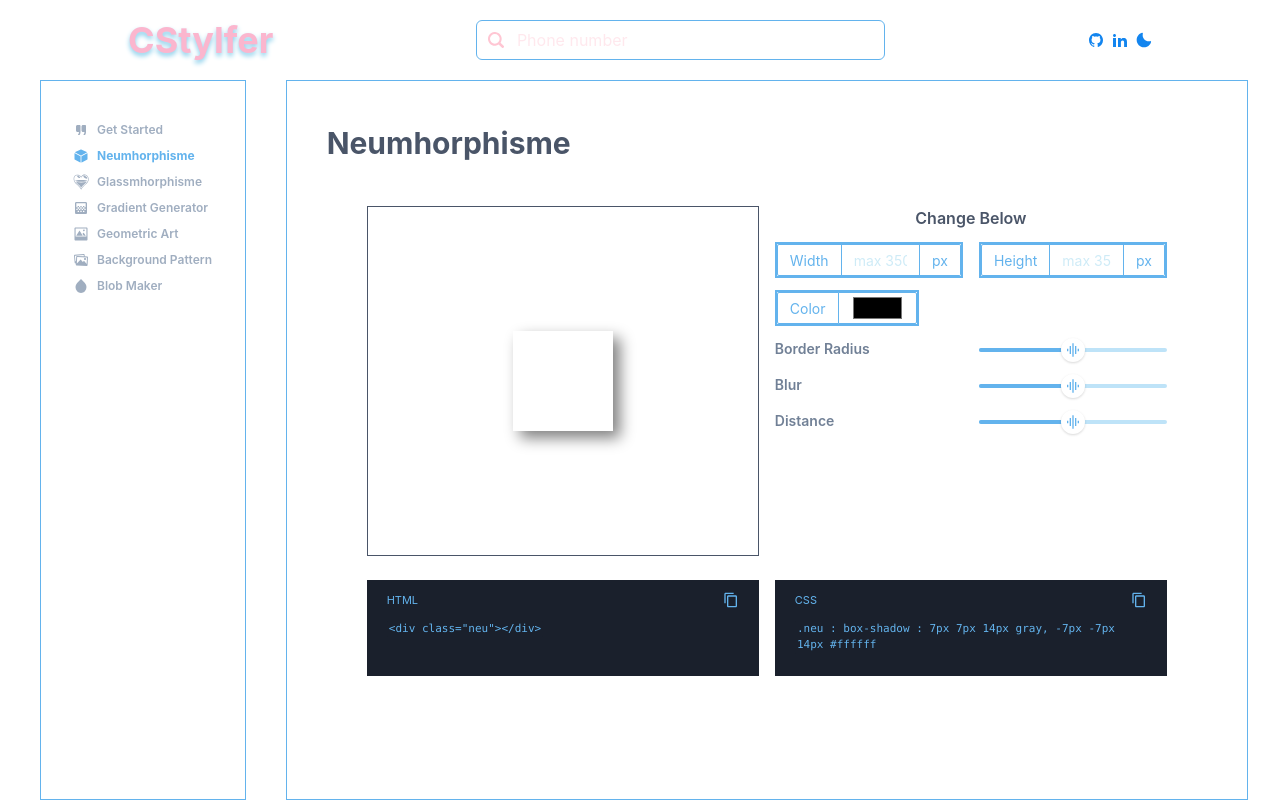
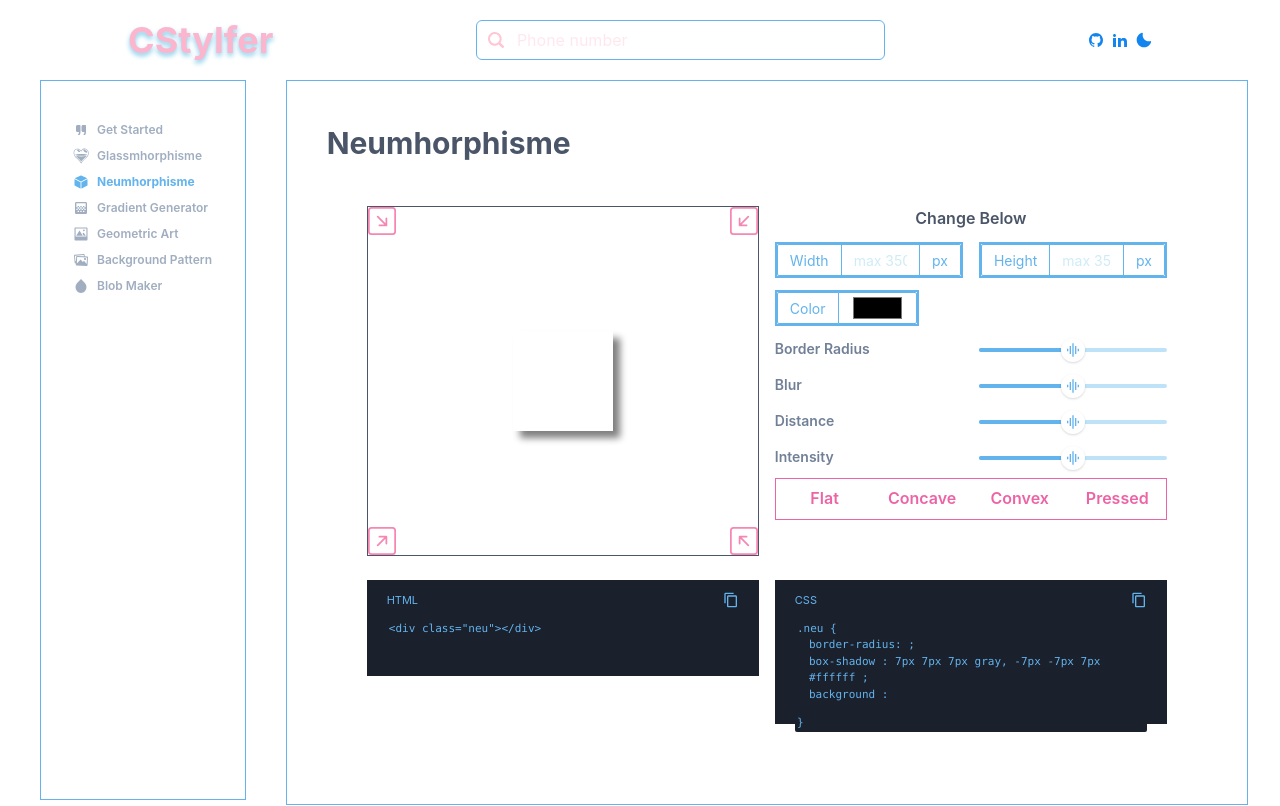
Before and after one commit to Novalia9517/CSTYLFER, a React (Vite) app: page /neu in a window 1280 px wide. Shown: the top 806 px of the page. Built offline with nearby package versions, Linux system fonts and the light colour scheme.

Commit message:
Neumhorphisme

```diff
--- a/src/Components/SideBard.jsx
+++ b/src/Components/SideBard.jsx
@@ -18,14 +18,14 @@ const SideBard = () => {
             link : '/get-started'
         },
         {
+            title : 'Glassmhorphisme',
+            icon : GiGlassHeart,
+            link : '/glass'
+        },
+        {
             title : 'Neumhorphisme',
             icon : IoIosCube,
             link : '/neu'
-        },
-        {
-            title : 'Glassmhorphisme',
-            icon : GiGlassHeart,
-            link : '/glass'
         },
         {
             title : 'Gradient Generator',
--- a/src/Pages/Neumhorphisme.jsx
+++ b/src/Pages/Neumhorphisme.jsx
@@ -8,44 +8,143 @@ import { Text,
           InputLeftAddon,
           InputRightAddon,
           Icon,
-          Code
+          Code,
+          HStack,
+          Button,
+          flatten
     } from '@chakra-ui/react'
 import React from 'react'
 import { useState } from 'react'
 import Layout from '../Components/Layout'
 import { MdContentCopy } from 'react-icons/md'
 import CustomSlider from '../Components/CustomSlider'
+import {BsArrowUpLeftSquare} from 'react-icons/bs'
+import { useEffect } from 'react'
 
 const Neumhorphisme = () => {
     const [width, setWidth] = useState(100)
     const [height, setHeight] = useState(100)
     const [borderRadius, setBorderRadius] = useState('')
-    const [shadowX, setShadowX] = useState('')
-    const [shadowY, setShadowY] = useState('')
     const [distance, setDistance] = useState(7)
     const [blur, setBlur] = useState(7)
     const [transparancy, setTransparancy] = useState('')
-    const [color, setColor] = useState(`white`)
-    const neu = `${distance}px ${distance}px ${distance*2}px gray, -${distance}px -${distance}px ${distance * 2}px #ffffff`
+    const [intensity, setIntensity] = useState()
+    const [linear, setLinear] = useState(false)
+    const [color, setColor] = useState(`#ffffff`)
+    const [backGround, setBackground] = useState()
+    const [backGroundImage, setBackgroundImage] = useState()
+    const [inset, setInset] = useState(false)
+    const [neu,setNeu] = useState(`${distance}px ${distance}px ${blur}px gray, -${distance}px -${distance}px ${blur}px #ffffff`)
 
+    const DistanceChange  = (e) => {
+      setDistance(e)
+      setBlur( e * 2)
+    }
+    const AllDirections = {
+      TopLeft : `${inset ? 'inset' : ''} ${distance}px ${distance}px ${blur}px gray, ${inset ? 'inset' : ''} -${distance}px -${distance}px ${blur}px #ffffff`,
+      TopRight : `${inset ? 'inset' : ''} -${distance}px ${distance}px ${blur}px gray, ${inset ? 'inset' : ''} ${distance}px -${distance}px ${blur}px #ffffff`,
+      BottomLeft : `${inset ? 'inset' : ''} ${distance}px -${distance}px ${blur}px gray, ${inset ? 'inset' : ''} -${distance}px ${distance}px ${blur}px #ffffff`,
+      BottomRight : `${inset ? 'inset' : ''} -${distance}px -${distance}px ${blur}px gray, ${inset ? 'inset' : ''} ${distance}px ${distance}px ${blur}px #ffffff`
+    }
+
+    const onDirectionChange = (value) => {
+      setNeu(AllDirections[value])
+      console.log(neu)
+    }
+
+    const onChooseType = (value) =>{
+      if(value == 'flat'){
+        setBackground(color)
+        setInset(false)
+        setLinear(false)
+      }else if(value == 'pressed'){
+        setBackground(color)
+        setInset(true)
+        setLinear(false)
+      }else{
         console.log(color)
+        const red = parseInt(color.substr(1,2), 16)
+        const green = parseInt(color.substr(3,2), 16)
+        const blue = parseInt(color.substr(5,2), 16)
+        let rgb1 = `#` + `${(Math.ceil(red * 1.2)).toString(16)}` + `${(Math.ceil(green * 1.2)).toString(16)}` + `${Math.ceil((blue * 1.2)).toString(16)}`
+        let rgb2 = `#` + `${(Math.ceil(red * 0.8)).toString(16)}` + `${(Math.ceil(green * 0.8)).toString(16)}` + `${Math.ceil((blue * 0.8)).toString(16)}`
+        console.log(rgb1, rgb2)
+        if(value == 'concave'){
+        setBackgroundImage(`linear-gradient(280deg, ${rgb1}, ${rgb2});`)
+        setInset(false)
+        setLinear(true)
+        }else{
+        setBackgroundImage(`linear-gradient(315deg, ${rgb2}, ${rgb1});`)
+        setInset(false)
+        setLinear(true)
+        }
+      }
+    }
+    // console.log(backGround)
+    // console.log(backGroundImage)
+    // console.log(inset)
+    // console.log(color)
+
+    useEffect(() => {
+    },[backGround, backGroundImage, inset, linear])
   return (
    <Layout>
     <Text fontSize={'3xl'} fontWeight='bold'>Neumhorphisme</Text>
     <Box w='100%' p={10}>
-        <Grid templateColumns={'repeat(2, 1fr)'} gap={4}>
+        <Grid templateColumns={'repeat(2, 1fr)'} gap={4} >
             <GridItem
               w={'100%'} h='350px'
-              bg={`${color}`} border='1px'
+              position={'relative'}
+              bg={`${color}`}
+              backgroundImage={linear ? `${backGroundImage}` : ``}
+              border='1px'
               display='flex'
               justifyContent={'center'}
               alignItems='center'>
                 <Box
                   w={`${width}px`} h={`${height}px`}
                   bg={`${color}`}
+                  backgroundImage={linear ? `${backGroundImage}` : ``}
                   borderRadius={`${borderRadius}%`}
-                  boxShadow={`${distance}px ${distance}px ${distance*2}px gray, -${distance}px -${distance}px ${distance * 2}px #ffffff`}>
+                  boxShadow={`${neu}`}>
                 </Box>
+              <Icon
+                as={BsArrowUpLeftSquare}
+                w={7} h={7}
+                color={'pink.300'}
+                position='absolute'
+                top={'0'} left={'0'}
+                transform={'rotate(180deg)'}
+                onClick={() => onDirectionChange('TopLeft')}
+                />
+              <Icon
+                as={BsArrowUpLeftSquare}
+                w={7} h={7} color={'pink.300'}
+                position='absolute'
+                top={'0'}
+                right={'0'}
+                transform={'rotate(-90deg)'}
+                onClick={() => onDirectionChange('TopRight')}
+                />
+              <Icon
+                as={BsArrowUpLeftSquare}
+                w={7} h={7}
+                color={'pink.300'}
+                position='absolute'
+                bottom={'0'}
+                left={'0'}
+                transform={'rotate(90deg)'}
+                onClick={() => onDirectionChange('BottomLeft')}
+                />
+              <Icon
+                as={BsArrowUpLeftSquare}
+                w={7} h={7}
+                color={'pink.300'}
+                position='absolute'
+                bottom={'0'}
+                right={'0'}
+                onClick={() => onDirectionChange('BottomRight')}
+                />
             </GridItem>
             <GridItem w={'100%'} h='350px'>
                 <Text textAlign={'center'} fontWeight='semibold'>Change Below</Text>
@@ -66,11 +165,32 @@ const Neumhorphisme = () => {
                     <Input type='color' _placeholder={{opacity : '0.4', color : 'skyblue'}}  onChange={(e) => setColor(e.target.value)}/>
                 </InputGroup>
                 <CustomSlider min={0} max={50} title={'Border Radius'} change={(e) => setBorderRadius(e)}/>
-                {/* <CustomSlider min={0} max={35} title={'Shadow X'} change={(e) => setShadowX(e)}/>
-                <CustomSlider min={0} max={35} title={'Shadow Y'} change={(e) => setShadowY(e)}/> */}
-                <CustomSlider min={0} max={50} title={'Blur'} change={(e) => setBlur(e)}/>
-                <CustomSlider min={5} max={50} title={'Distance'} change={(e) => setDistance(e)}/>
+                <CustomSlider min={0} max={50} title={'Blur'} value={blur} change={(e) => setBlur(e)}/>
+                <CustomSlider min={5} max={50} title={'Distance'} change={(e) => DistanceChange(e)}/>
                 {/* <CustomSlider min={0} max={35} title={'Transparancy'} change={(e) => setTransparancy(e)}/> */}
+                <CustomSlider min={0} max={0.6} step={0.01} title={'Intensity'} change={(e) => setIntensity(e)}/>
+                <Grid display={'flex'} width='100%' border={'1px'} mt={2} color='pink.400'>
+                  <Button
+                    w={'25%'}
+                    variant='text'
+                    onClick={() => onChooseType('flat')}
+                    >Flat</Button>
+                  <Button
+                    w={'25%'}
+                    variant='text'
+                    onClick={() => onChooseType('concave')}
+                    >Concave</Button>
+                  <Button
+                    w={'25%'}
+                    variant='text'
+                    onClick={() => onChooseType('convex')}
+                    >Convex</Button>
+                  <Button
+                    w={'25%'}
+                    variant='text'
+                    onClick={() => onChooseType('pressed')}
+                    >Pressed</Button>
+                </Grid>
             </GridItem>
         </Grid>
         <Grid templateColumns={'repeat(2, 1fr)'} gap={4} mt='3'>
@@ -87,19 +207,37 @@ const Neumhorphisme = () => {
               >
             </Code>
           </Box>
-          <Box bg='gray.800' h={'24'} px={5} py={3} mt={3}>
+          <Box bg='gray.800' h={'36'} px={5} py={3} mt={3}>
             <Flex justifyContent={'space-between'} color='blue.300'>
               <Text fontSize={'11px'}>CSS</Text>
               <Icon as={MdContentCopy}/>
             </Flex>
+            <Box display={'flex'} flexDirection={'column'}>
               <Code
                 bg='gray.800'
                 color='blue.300'
                 fontSize={'11px'} mt={3}
-              children={`.neu : box-shadow : ${neu}`}
+                children={`.neu {`}
                 >
                 {/* box-shadow : {neu} */}
               </Code>
+              <Code
+                bg='gray.800'
+                color='blue.300'
+                fontSize={'11px'} ml={3}
+                >
+                  border-radius: {borderRadius};  <br/>
+                  box-shadow : {neu} ; <br/>
+                  background : {linear ? backGroundImage : backGround}
+              </Code>
+              <Code
+                bg='gray.800'
+                color='blue.300'
+                fontSize={'11px'} mt={3}
+                children={`}`}
+                >
+              </Code>
+            </Box>
           </Box>
         </Grid>
     </Box>
```
Lines whose indentation alone changed are shown as unchanged.
